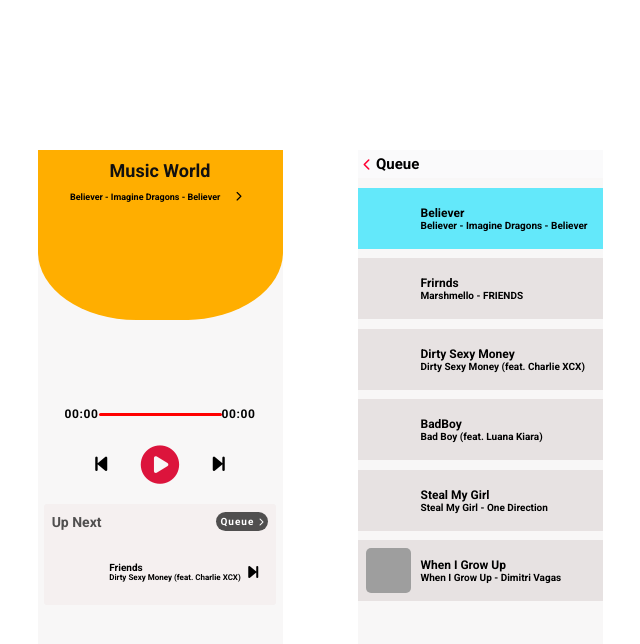
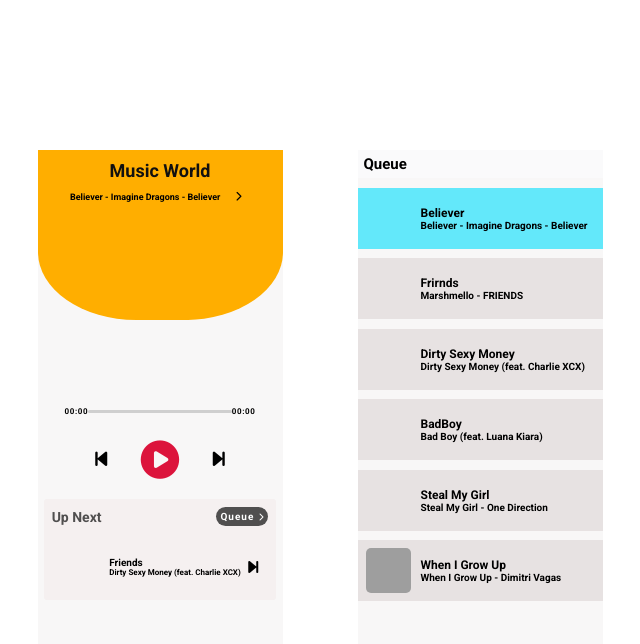
Before and after one commit to SaiMaheshwarReddy/musicworld, a plain HTML site: page index.html in a window 1280 px wide. Both pictures are taken after a click on the element "Queue". Shown: the whole page, without its empty margins (320-960 px from the left). Drawn offline with Linux system fonts and the light colour scheme; grey boxes are pictures that could not be loaded.

Commit message:
changed3

```diff
--- a/index.html
+++ b/index.html
@@ -62,7 +62,7 @@
 
         <div class="queue__container">
 
-            <h2 class="queue__header__text"><i class="fas fa-chevron-left"></i>Queue</h2>
+            <h2 class="queue__header__text">Queue</h2>
 
             <div class="queue__list">
                 <div class="queue__list__box 0">
--- a/styles.css
+++ b/styles.css
@@ -98,24 +98,24 @@ body {
   margin-bottom: 25px;
 }
 .current__time {
-  font-size: 12px;
+  font-size: 8px;
   font-weight: bold;
   letter-spacing: 0.6px;
 }
 .seek {
   height: 3px;
   width: 75%;
-  background-color: red;
+  background-color: rgb(207, 207, 207);
   border-radius: 5px;
 }
 .seek__timer {
   height: 3px;
   width: 0;
-  background-color: lavender;
+  background-color: rgb(90, 90, 90);
   border-radius: 5px;
 }
 .total__time {
-  font-size: 12px;
+  font-size: 8px;
   font-weight: bold;
   letter-spacing: 0.6px;
 }
```
